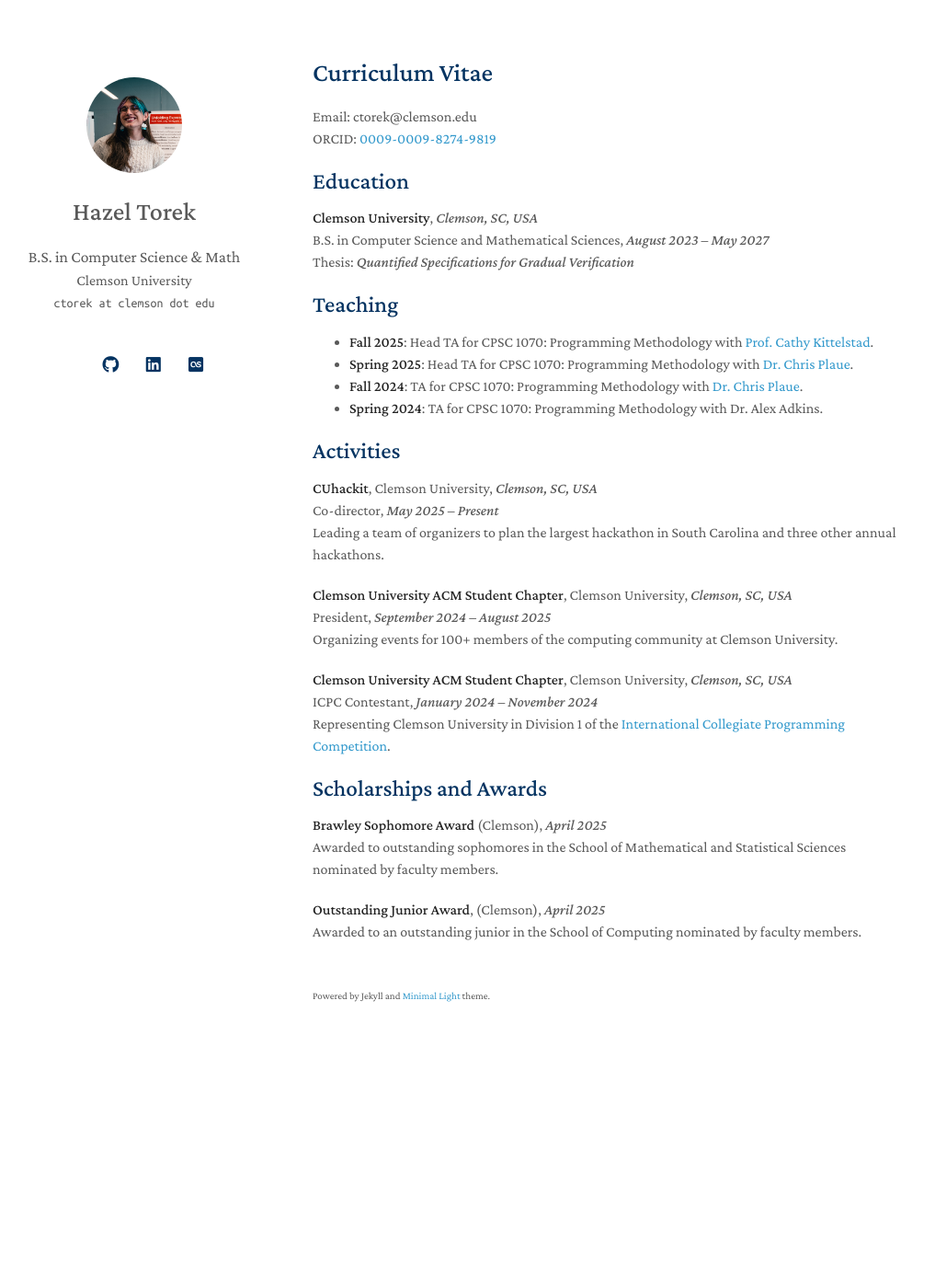
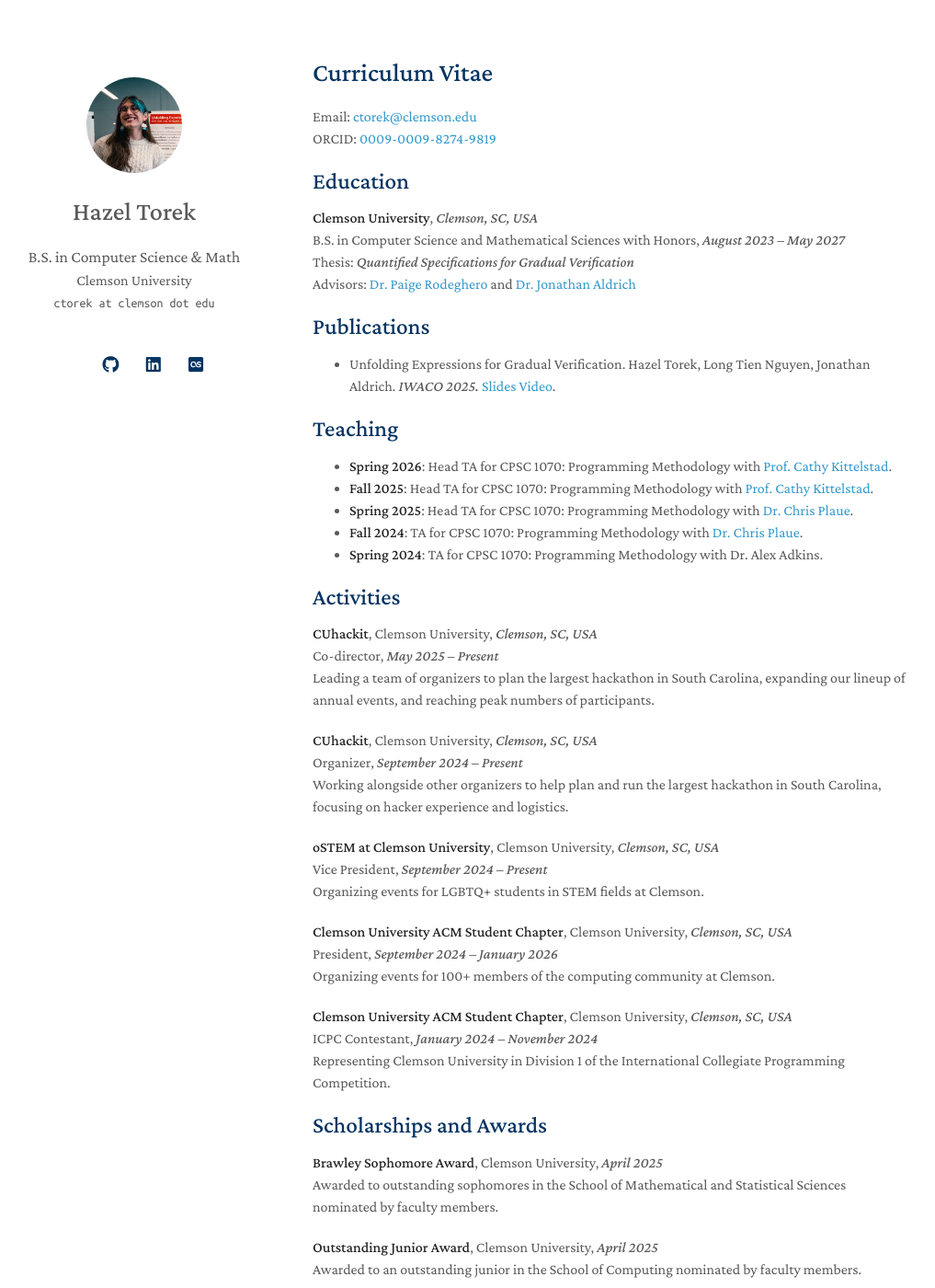
Before and after one commit to hazeltorek/hazeltorek.github.io, a Jekyll site: the page built from cv.md, in a window 1280 px wide and 1400 px high. Shown: the whole window at 92% size, without its empty margins (130-1147 px from the left). Built offline with Jekyll 4.4.1, drawn with Linux system fonts in a browser that asks for light colours; a style sheet for code colours, icons or effects is not loaded.

Commit message:
update for sp26

```diff
--- a/cv.md
+++ b/cv.md
@@ -4,17 +4,23 @@ layout: homepage
 
 # Curriculum Vitae
 
-Email: ctorek@clemson.edu <br>
+Email: [ctorek@clemson.edu](mailto:ctorek@clemson.edu) <br>
 ORCID: [0009-0009-8274-9819](https://orcid.org/0009-0009-8274-9819)
 
 ## Education
 
 **Clemson University**, *Clemson, SC, USA* <br>
-B.S. in Computer Science and Mathematical Sciences, *August 2023 -- May 2027* <br>
+B.S. in Computer Science and Mathematical Sciences with Honors, *August 2023 -- May 2027* <br>
 Thesis: *Quantified Specifications for Gradual Verification* <br>
+Advisors: [Dr. Paige Rodeghero](https://paigerodeghero.com/) and [Dr. Jonathan Aldrich](https://www.cs.cmu.edu/~aldrich/)
+
+## Publications
+
+- Unfolding Expressions for Gradual Verification. Hazel Torek, Long Tien Nguyen, Jonathan Aldrich. *IWACO 2025.* [Slides](https://docs.google.com/presentation/d/17FJr0gl7mJ0ldHfq-N9w-z5wXfjyYz9QxxLQtl9WC4o/edit?usp=sharing) [Video](https://youtu.be/RWOUvKaVN60).
 
 ## Teaching
 
+- **Spring 2026**: Head TA for CPSC 1070: Programming Methodology with [Prof. Cathy Kittelstad](https://people.computing.clemson.edu/~chochri/wordpress/).
 - **Fall 2025**: Head TA for CPSC 1070: Programming Methodology with [Prof. Cathy Kittelstad](https://people.computing.clemson.edu/~chochri/wordpress/).
 - **Spring 2025**: Head TA for CPSC 1070: Programming Methodology with [Dr. Chris Plaue](https://people.computing.clemson.edu/~cplaue/Chris_Plaue/Welcome.html).
 - **Fall 2024**: TA for CPSC 1070: Programming Methodology with [Dr. Chris Plaue](https://people.computing.clemson.edu/~cplaue/Chris_Plaue/Welcome.html).
@@ -24,20 +30,28 @@ Thesis: *Quantified Specifications for Gradual Verification* <br>
 
 [**CUhackit**](https://cuhack.it/#/), Clemson University, *Clemson, SC, USA* <br>
 Co-director, *May 2025 -- Present* <br>
-Leading a team of organizers to plan the largest hackathon in South Carolina and three other annual hackathons.
+Leading a team of organizers to plan the largest hackathon in South Carolina, expanding our lineup of annual events, and reaching peak numbers of participants.
+
+[**CUhackit**](https://cuhack.it/#/), Clemson University, *Clemson, SC, USA* <br>
+Organizer, *September 2024 -- Present* <br>
+Working alongside other organizers to help plan and run the largest hackathon in South Carolina, focusing on hacker experience and logistics.
+
+**oSTEM at Clemson University**, Clemson University, *Clemson, SC, USA* <br>
+Vice President, *September 2024 -- Present* <br>
+Organizing events for LGBTQ+ students in STEM fields at Clemson.
 
 [**Clemson University ACM Student Chapter**](https://www.cs.clemson.edu/acm/), Clemson University, *Clemson, SC, USA* <br>
-President, *September 2024 -- August 2025* <br>
-Organizing events for 100+ members of the computing community at Clemson University.
+President, *September 2024 -- January 2026* <br>
+Organizing events for 100+ members of the computing community at Clemson.
 
 [**Clemson University ACM Student Chapter**](https://www.cs.clemson.edu/acm/), Clemson University, *Clemson, SC, USA* <br>
 ICPC Contestant, *January 2024 -- November 2024* <br>
-Representing Clemson University in Division 1 of the [International Collegiate Programming Competition](https://icpc.global/).
+Representing Clemson University in Division 1 of the International Collegiate Programming Competition.
 
 ## Scholarships and Awards
 
-**Brawley Sophomore Award** (Clemson), *April 2025* <br>
+**Brawley Sophomore Award**, Clemson University, *April 2025* <br>
 Awarded to outstanding sophomores in the School of Mathematical and Statistical Sciences nominated by faculty members.
 
-**Outstanding Junior Award**, (Clemson), *April 2025* <br>
+**Outstanding Junior Award**, Clemson University, *April 2025* <br>
 Awarded to an outstanding junior in the School of Computing nominated by faculty members.
```
Also changed, not shown: index.md (+8 -4 lines).
